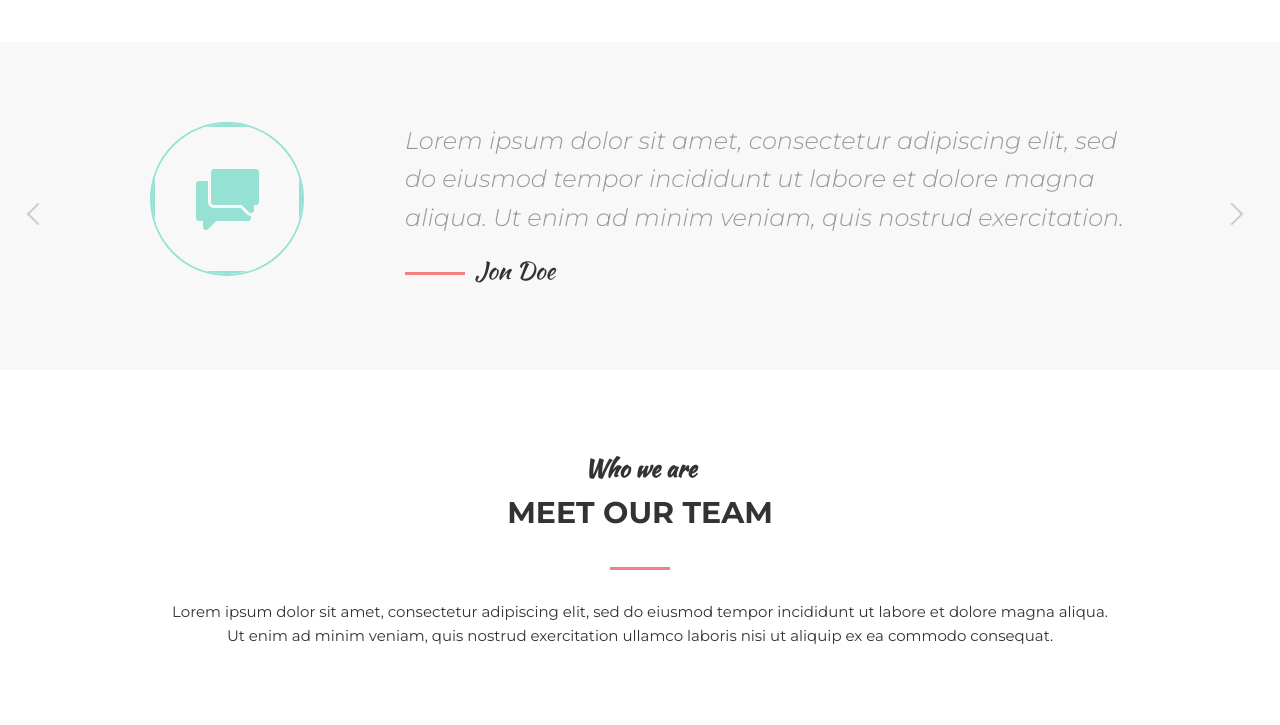
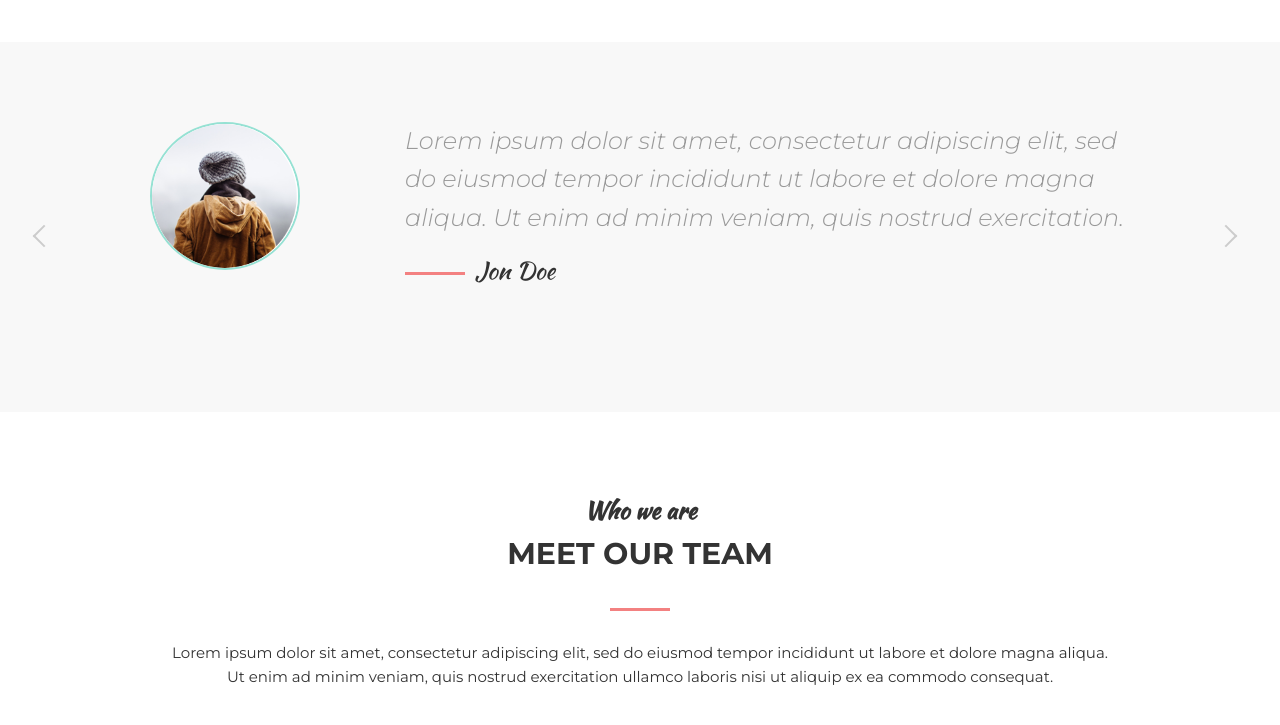
Before and after one commit to tofitaV/MogoWebSite, a plain HTML site: page index.html in a window 1280 px wide. Shown: the part 4060-4785 px from the top of the page. Drawn offline with nearby package versions, Linux system fonts and the light colour scheme.

Commit message:
fix issue

```diff
--- a/assets/css/style.css
+++ b/assets/css/style.css
@@ -181,10 +181,10 @@ hr {
     color: #fce38a;
 }
 
-/*nav toggle*/
-.nav-toggle{
+/* Nav toggle */
+.nav-toggle {
     width: 30px;
-    padding: 10px  0;
+    padding: 10px 0;
     display: none;
 
     font-size: 0;
@@ -204,7 +204,7 @@ hr {
     outline: 0;
 }
 
-.nav-toggle__item{
+.nav-toggle__item {
     display: block;
     width: 100%;
     height: 3px;
@@ -221,39 +221,39 @@ hr {
     transition: background .2s linear;
 }
 
-.nav-toggle.active .nav-toggle__item{
+.nav-toggle.active .nav-toggle__item {
     background: none;
 }
 
 .nav-toggle__item:before,
-.nav-toggle__item:after{
+.nav-toggle__item:after {
     content: "";
     width: 100%;
     height: 3px;
 
+    background-color: #fff;
+
     position: absolute;
-
-    background-color: #fff;
     left: 0;
     z-index: 1;
 
     transition: transform .2s linear;
 }
 
-.nav-toggle__item:before{
+.nav-toggle__item:before {
     top: -8px;
 }
 
-.nav-toggle__item:after{
+.nav-toggle__item:after {
     bottom: -8px;
 }
 
-.nav-toggle.active .nav-toggle__item:before{
+.nav-toggle.active .nav-toggle__item:before {
     transform-origin: left top;
-    transform: rotate(45deg) translate3d(0px, -2px, 0);
-}
-
-.nav-toggle.active .nav-toggle__item:after{
+    transform: rotate(45deg) translate3d(0px, -2px, 0)
+}
+
+.nav-toggle.active .nav-toggle__item:after {
     transform-origin: left bottom;
     transform: rotate(-45deg) translate3d(0px, 3px, 0);
 }
@@ -680,16 +680,22 @@ hr {
 
 /* Reviews */
 .reviews {
+    position: relative;
+}
+
+.reviews .slick-slider{
     padding: 0 110px;
-    position: relative;
 }
 
 .reviews__item {
+    min-height: 210px;
     padding-left: 255px;
     position: relative;
 }
 
 .reviews__photo {
+    max-width: 150px;
+    max-height: 150px;
     display: block;
 
     border: 2px solid #95e1d3;
@@ -727,9 +733,14 @@ hr {
     background-color: #f38181;
 }
 
-.reviews__btn {
+.slick-arrow {
+    display: block;
     font-size: 0;
     color: transparent;
+
+    border: 0;
+    background: 0;
+    cursor: pointer;
 
     position: absolute;
     top: 50%;
@@ -737,7 +748,11 @@ hr {
     transform: translateY(-50%);
 }
 
-.reviews__btn:after {
+.slick-arrow:focus{
+    outline: 0;
+}
+
+.slick-arrow:after {
     content: "";
     display: block;
     width: 16px;
@@ -747,12 +762,12 @@ hr {
     border-left: 2px solid #ccc;
 }
 
-.reviews__btn--pref {
+.slick-prev {
     left: -10px;
     transform: rotate(-45deg);
 }
 
-.reviews__btn--next {
+.slick-next {
     right: 0;
     transform: rotate(135deg);
 }
@@ -1344,7 +1359,7 @@ hr {
         border-bottom: 0;
     }
     /*reviews*/
-    .reviews{
+    .reviews .slick-slider{
         padding: 0 60px;
     }
 
@@ -1603,10 +1618,10 @@ hr {
 
     /*reviews*/
 
-    .reviews{
+    .reviews .slick-slider{
         padding: 0;
     }
-    .reviews__btn{
+    .slick-arrow{
         top: 18%;
     }
 
--- a/assets/js/app.js
+++ b/assets/js/app.js
@@ -56,8 +56,16 @@ $(function() {
 
         var $this = $(this),
             blockId = $this.data('collapse');
-        $this.toggleClass("active")
-        $(blockId).slideToggle();
+        $this.toggleClass("active");
+
+    });
+
+    /* slider */
+    $("[data-slider]").slick({
+        infinite: true,
+        fade: false,
+        slidesToShow: 1,
+        slidesToScroll: 1
     });
 
 });
--- a/index.html
+++ b/index.html
@@ -6,6 +6,7 @@
     <link rel="stylesheet" href="assets/css/style.css">
     <link href="https://fonts.googleapis.com/css?family=Kaushan+Script|Montserrat:300i, 400,700&display=swap" rel="stylesheet">
     <script src="https://kit.fontawesome.com/e7992568ae.js"></script>
+    <link rel="stylesheet" type="text/css" href="https://cdn.jsdelivr.net/npm/slick-carousel@1.8.1/slick/slick.css"/>
 
     <title>ToF1</title>
 </head>
@@ -26,7 +27,7 @@
                 <a class="nav__link" href="#"><i class="fas fa-search"></i></a>
             </nav>
 
-            <button class="nav-toggle active" id="nav_toggle" type="button">
+            <button class="nav-toggle" id="nav_toggle" type="button">
                 <span class="nav-toggle__item">Menu</span>
             </button>
 
@@ -256,8 +257,8 @@
                             </div>
                         </div>
 
-                    <div class="accordion__item">
-                            <div class="accordion__header" data-collapse="#wedo_3">
+                    <div class="accordion__item" data-collapse="#wedo_3">
+                            <div class="accordion__header" >
                                 <img class="accordion__icon" src="assets/images/wedo/web%20design.png" alt="">
                                 <div class="accordion__title">web design</div>
                             </div>
@@ -280,16 +281,27 @@
         <div class="container">
 
             <div class="reviews">
-                <a class="reviews__btn reviews__btn--pref" href="#">Pref</a>
-                <a class="reviews__btn reviews__btn--next" href="#">Next</a>
+                <div data-slider>
+                    <div>
+                        <div class="reviews__item">
+                        <img class="reviews__photo" src="assets/images/1.png" alt="">
+                            <div class="reviews__text">
+                            Lorem ipsum dolor sit amet, consectetur adipiscing elit, sed do eiusmod tempor incididunt ut labore et dolore magna aliqua. Ut enim ad minim veniam, quis nostrud exercitation.</div>
 
+                            <div class="reviews__author">Jon Doe</div>
+                        </div>
+                    </div>
+
+                    <div>
                         <div class="reviews__item">
-                <img class="reviews__photo" src="assets/images/chat.png" alt="">
+                            <img class="reviews__photo" src="assets/images/1.png" alt="">
                                 <div class="reviews__text">
                                 Lorem ipsum dolor sit amet, consectetur adipiscing elit, sed do eiusmod tempor incididunt ut labore et dolore magna aliqua. Ut enim ad minim veniam, quis nostrud exercitation.</div>
 
                             <div class="reviews__author">Jon Doe</div>
 
+                        </div>
+                    </div>
                 </div>
             </div>
         </div>
@@ -518,9 +530,17 @@
     <div class="section">
         <div class="container">
 
-            <div class="reviews">
-                <a class="reviews__btn reviews__btn--pref" href="#">Pref</a>
-                <a class="reviews__btn reviews__btn--next" href="#">Next</a>
+            <div class="reviews" >
+
+                <div data-slider>
+                    <div class="reviews__item">
+                        <img class="reviews__photo" src="assets/images/1.png" alt="">
+                        <div class="reviews__text">
+                            Lorem ipsum dolor sit amet, consectetur adipiscing elit, sed do eiusmod tempor incididunt ut labore et dolore magna aliqua. Ut enim ad minim veniam, quis nostrud exercitation.</div>
+
+                        <div class="reviews__author">Jon Doe</div>
+
+                    </div>
 
                     <div class="reviews__item">
                             <img class="reviews__photo" src="assets/images/1.png" alt="">
@@ -529,6 +549,7 @@
 
                             <div class="reviews__author">Jon Doe</div>
 
+                        </div>
                 </div>
             </div>
         </div>
@@ -821,6 +842,7 @@
 
 
 <script src="https://ajax.googleapis.com/ajax/libs/jquery/3.4.1/jquery.min.js"></script>
+<script type="text/javascript" src="https://cdn.jsdelivr.net/npm/slick-carousel@1.8.1/slick/slick.min.js"></script>
 <script src="assets/js/app.js"></script>
 
 </body>
```
Lines whose indentation alone changed are shown as unchanged.
